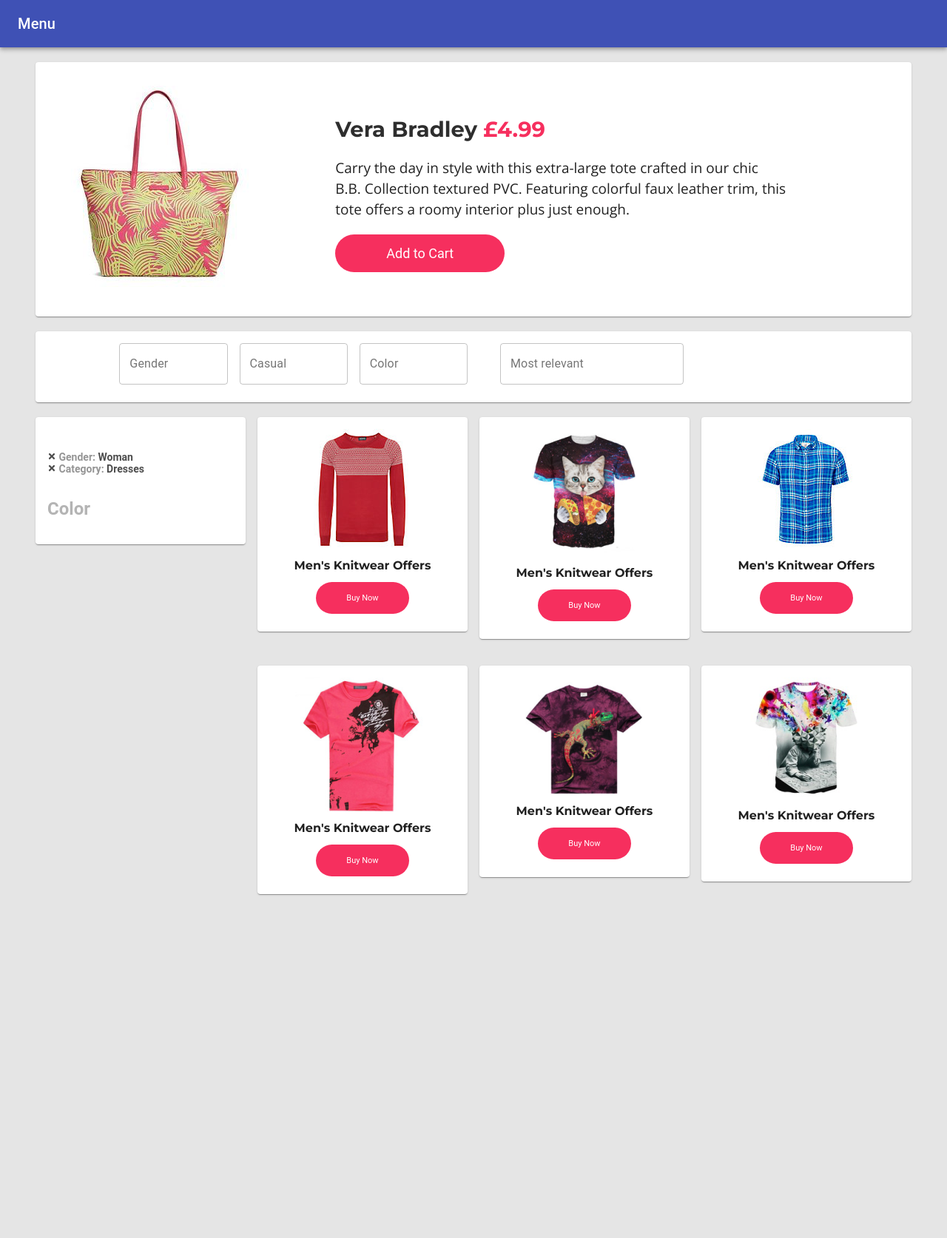
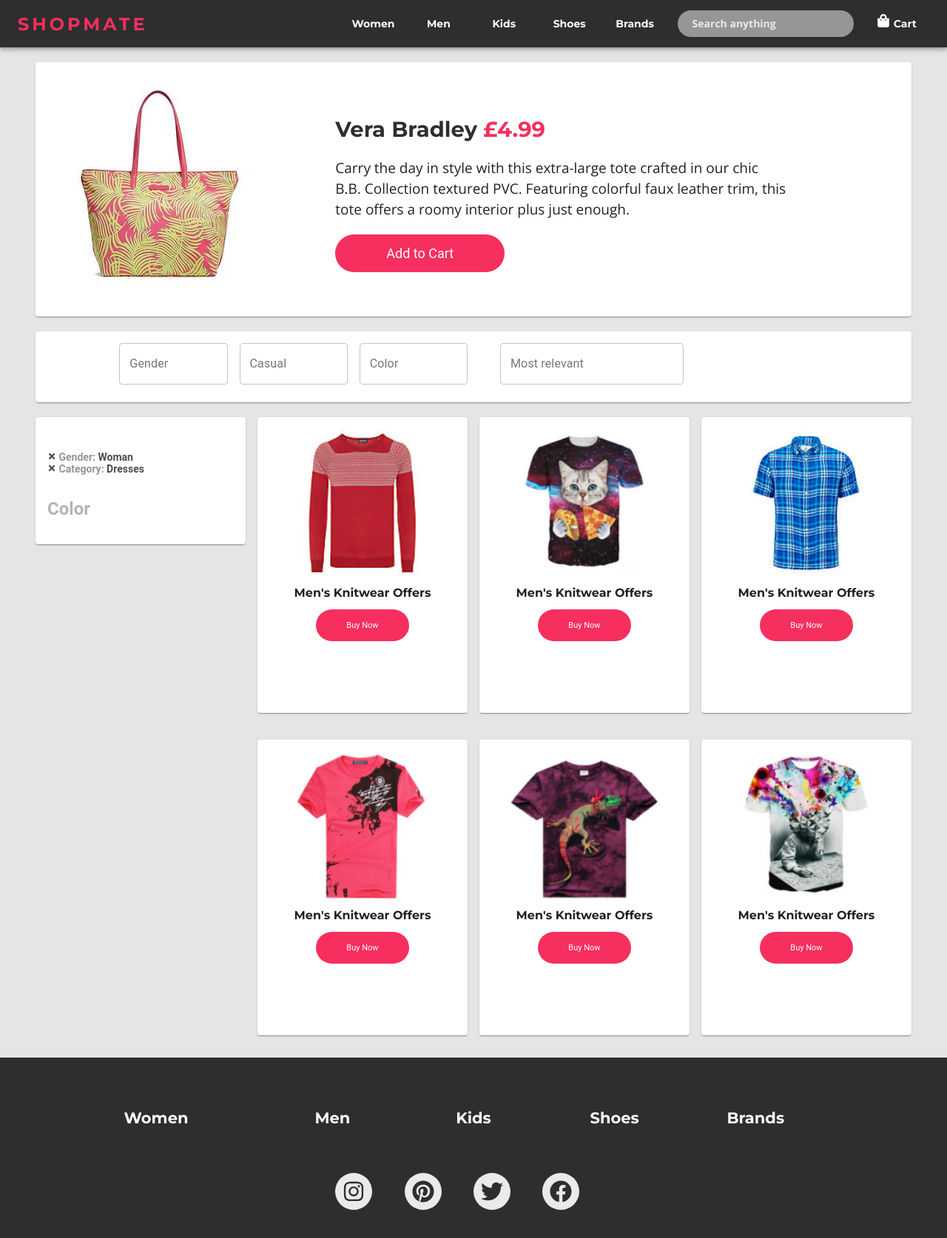
Before and after one commit to jorgehard/react-shop, a React (Create React App) app: page /products in a window 1280 px wide. Shown: the top 1674 px of the page at 74% size. Before the commit the page ends 1217 px from the top, so only its background shows below. Built offline with nearby package versions, Linux system fonts and the light colour scheme.

Commit message:
Template Menu and Footer

```diff
--- a/src/components/ProductItem/style.js
+++ b/src/components/ProductItem/style.js
@@ -4,6 +4,7 @@ export const FlexDiv = styled.div`
   display: flex;
   flex-direction: column;
   align-items: center;
+  height: 45vh;
   p {
     font-family: "Montserrat", sans-serif;
     font-weight: bold;
@@ -11,4 +12,7 @@ export const FlexDiv = styled.div`
     line-height: 24px;
     margin: 10px 0px;
   }
+  img {
+    height: 25vh;
+  }
 `;
--- a/src/components/Template/index.js
+++ b/src/components/Template/index.js
@@ -1,16 +1,103 @@
-import { AppBar, Typography, Toolbar, Container } from "@material-ui/core";
-
+import { Toolbar, Container, Grid } from "@material-ui/core";
+import {
+  AppBarBlack,
+  ContainerDiv,
+  Footer,
+  TitleFooter,
+  SocialButton,
+  Search,
+  ButtonCart,
+} from "./styles";
+import Logo from "../../assets/logo.png";
+import {
+  FaFacebook,
+  FaInstagram,
+  FaPinterest,
+  FaTwitter,
+  FaShoppingBag,
+} from "react-icons/fa";
 function Template(props) {
   return (
     <>
       <header>
-        <AppBar position="static">
+        <AppBarBlack position="static" className="teste">
           <Toolbar>
-            <Typography variant="h6">Menu</Typography>
+            <img src={Logo} alt="Logo loja virtual" />
+            <ContainerDiv justifyContent="flex-end">
+              <Grid item xs={1}>
+                <TitleFooter size={14}>Women</TitleFooter>
+              </Grid>
+              <Grid item xs={1}>
+                <TitleFooter size={14}>Men</TitleFooter>
+              </Grid>
+              <Grid item xs={1}>
+                <TitleFooter size={14}>Kids</TitleFooter>
+              </Grid>
+              <Grid item xs={1}>
+                <TitleFooter size={14}>Shoes</TitleFooter>
+              </Grid>
+              <Grid item xs={1}>
+                <TitleFooter size={14}>Brands</TitleFooter>
+              </Grid>
+              <Grid item xs={3}>
+                <TitleFooter size={14}>
+                  <Search type="text" placeholder="Search anything" />
+                </TitleFooter>
+              </Grid>
+              <Grid item xs={1}>
+                <TitleFooter size={14}>
+                  <ButtonCart>
+                    <FaShoppingBag size={18} />
+                    <span>Cart</span>
+                  </ButtonCart>
+                </TitleFooter>
+              </Grid>
+            </ContainerDiv>
           </Toolbar>
-        </AppBar>
+        </AppBarBlack>
       </header>
       <Container>{props.children}</Container>
+      <Footer>
+        <Grid container spacing={3}>
+          <Grid item xs={3}>
+            <TitleFooter size={21}>Women</TitleFooter>
+          </Grid>
+          <Grid item xs={2}>
+            <TitleFooter size={21}>Men</TitleFooter>
+          </Grid>
+          <Grid item xs={2}>
+            <TitleFooter size={21}>Kids</TitleFooter>
+          </Grid>
+          <Grid item xs={2}>
+            <TitleFooter size={21}>Shoes</TitleFooter>
+          </Grid>
+          <Grid item xs={2}>
+            <TitleFooter size={21}>Brands</TitleFooter>
+          </Grid>
+        </Grid>
+        <ContainerDiv paddingTop={7} justifyContent="center">
+          <Grid item xs={1}>
+            <SocialButton>
+              <FaInstagram />
+            </SocialButton>
+          </Grid>
+          <Grid item xs={1}>
+            <SocialButton>
+              <FaPinterest />
+            </SocialButton>
+          </Grid>
+          <Grid item xs={1}>
+            <SocialButton>
+              <FaTwitter />
+            </SocialButton>
+          </Grid>
+          <Grid item xs={1}>
+            <SocialButton>
+              <FaFacebook />
+            </SocialButton>
+          </Grid>
+        </ContainerDiv>
+      </Footer>
     </>
   );
 }
--- /dev/null
+++ b/src/components/Template/styles.js
@@ -0,0 +1,59 @@
+import styled from "styled-components";
+import { AppBar, Box } from "@material-ui/core";
+
+export const AppBarBlack = styled(AppBar)`
+  background: var(--black) !important;
+`;
+export const Footer = styled(Box)`
+  background: var(--black);
+  padding: 8vh 10vh;
+  margin-top: 30px;
+`;
+export const TitleFooter = styled.h3`
+  font-family: "Montserrat", sans-serif;
+  font-weight: bold;
+  font-size: ${(props) => props.size + "px"};
+  line-height: 36px;
+  color: #fff;
+  text-align: center;
+`;
+export const ContainerDiv = styled.div`
+  display: flex;
+  width: 100%;
+  align-items: center;
+  justify-content: ${(props) => props.justifyContent};
+  padding-top: ${(props) => props.paddingTop + "vh"};
+`;
+export const SocialButton = styled.button`
+  display: flex;
+  align-items: center;
+  justify-content: center;
+  background: var(--white);
+  color: var(--black);
+  border-radius: 50%;
+  width: 50px;
+  border: none;
+  height: 50px;
+  font-size: 30px;
+`;
+export const Search = styled.input`
+  height: 36px;
+  width: 90%;
+  border-radius: 30px;
+  background: #969696;
+  border: none;
+  &::placeholder {
+    font-weight: bold;
+    color: var(--white);
+    font-size: 14px;
+    font-family: "Open Sans", sans-serif;
+    padding-left: 20px;
+  }
+`;
+export const ButtonCart = styled.a`
+  cursor: pointer;
+  padding: 10px;
+  span {
+    padding-left: 5px;
+  }
+`;
--- a/src/global.css
+++ b/src/global.css
@@ -2,6 +2,7 @@
   --background-color: #e5e5e5;
   --button-color: #f62f5e;
   --black: #2e2e2e;
+  --white: #eaeaea;
 }
 * {
   margin: 0;
```
Also changed, not shown: src/assets/logo.png (added).
